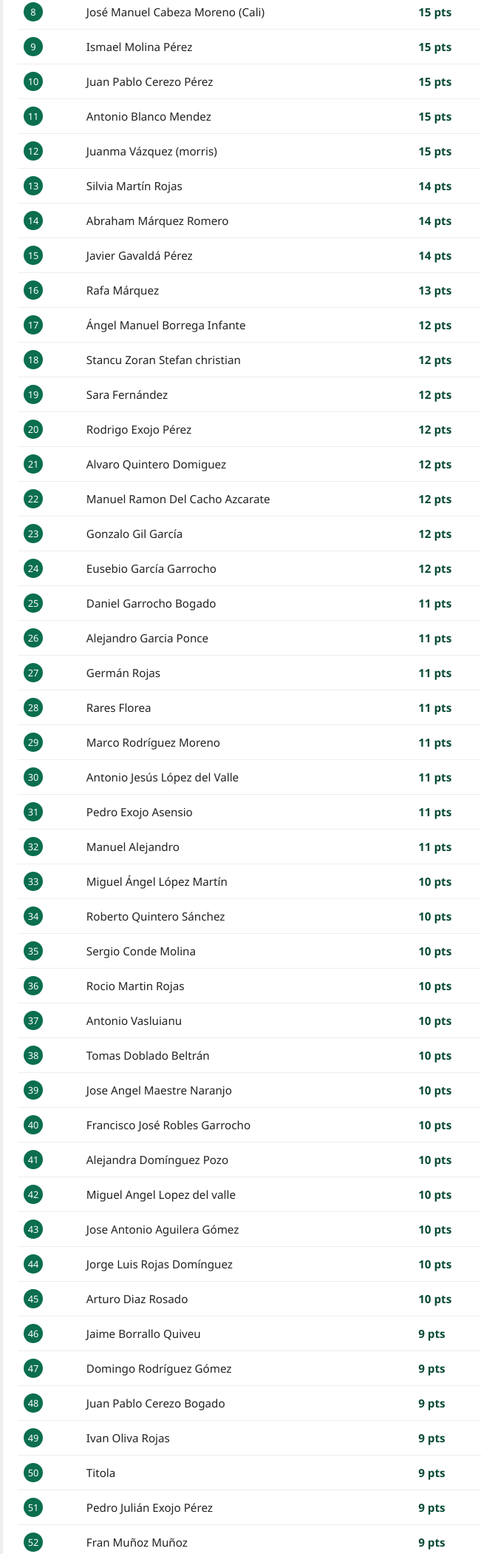
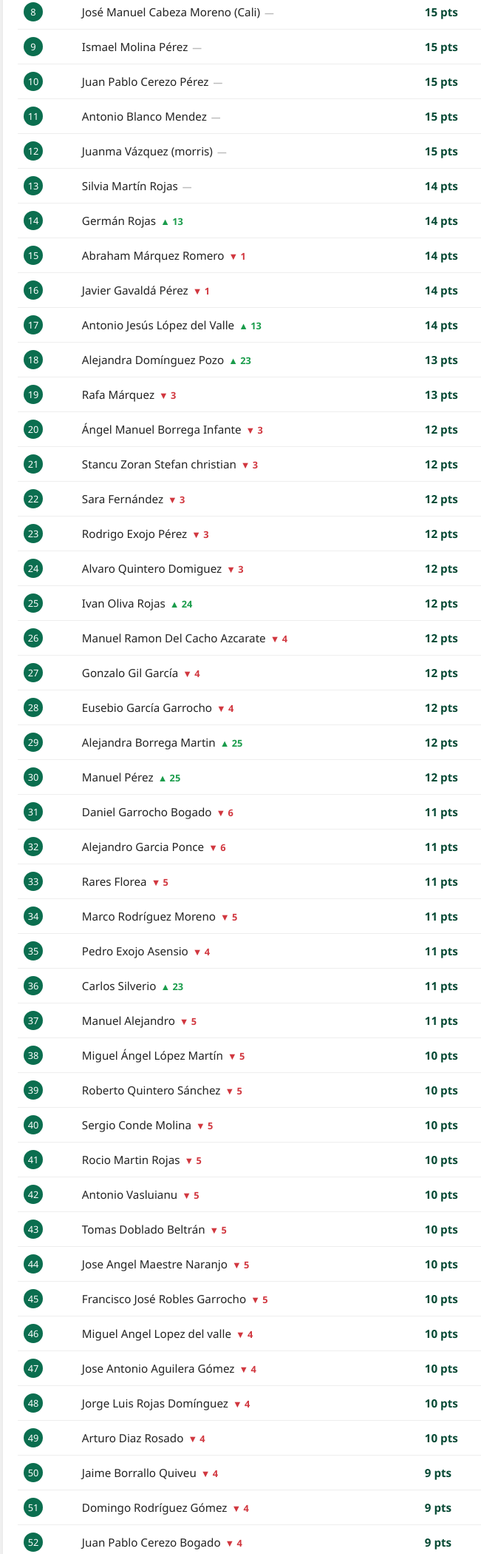
Before and after one commit to joserodinf/porra-mundial-2026, a plain HTML site: page index.html in a window 1280 px wide. Shown: the part 592-2692 px from the top of the page at 74% size, without its empty margins (102-753 px from the left). Drawn offline with Linux system fonts and the light colour scheme.

Commit message:
Add files via upload

```diff
--- a/datos.js
+++ b/datos.js
@@ -326,10 +326,83 @@ const partidos = [
   {
     fecha: "2026-07-09",
     equipos: "Cuartos de final (3 puntos por partido acertado)",
-    resultado: "en juego",
-    // Todavía no ha empezado: de momento todo el mundo a 0.
-    // Cuando terminen los 4 partidos, rellena aquí los puntos de cada uno (3 ptos por acierto).
-    puntos: {}
+    resultado: "Francia 2-0 Marruecos jugado; España-Bélgica, Noruega-Inglaterra y Argentina-Suiza pendientes",
+    // Solo se ha jugado Francia-Marruecos (2-0) por ahora. Los otros 3 partidos de cuartos
+    // siguen pendientes, así que de momento solo se han repartido los 3 puntos de ese partido.
+    // Cuando se jueguen los otros 3, suma aquí los puntos nuevos de cada participante.
+    puntos: {
+      "José Manuel Cabeza Moreno (Cali)": 0,
+      "Miguel Ángel López Martín": 0,
+      "Roberto Quintero Sánchez": 0,
+      "Sergio Conde Molina": 0,
+      "Jaime Borrallo Quiveu": 0,
+      "Carlos Molina Prieto": 0,
+      "Ángel Manuel Borrega Infante": 0,
+      "Stancu Zoran Stefan christian": 0,
+      "Rocio Martin Rojas": 0,
+      "Antonio Vasluianu": 0,
+      "Daniel Garrocho Bogado": 0,
+      "Sara Fernández": 0,
+      "Rodrigo Exojo Pérez": 0,
+      "Silvia Martín Rojas": 0,
+      "Ismael Molina Pérez": 0,
+      "Oscar De Haro Alcocer": 0,
+      "Domingo Rodríguez Gómez": 0,
+      "Tomas Doblado Beltrán": 0,
+      "Juan Pablo Cerezo Pérez": 0,
+      "Jose Angel Maestre Naranjo": 0,
+      "Juan Pablo Cerezo Bogado": 0,
+      "Rafael Bonilla García": 0,
+      "Alvaro Quintero Domiguez": 0,
+      "Alejandro Garcia Ponce": 0,
+      "Alejandro Quintero Vázquez": 0,
+      "Ivan Oliva Rojas": 3,
+      "Germán Rojas": 3,
+      "Arturo Díaz Prieto": 0,
+      "José Manuel Rodríguez Infante": 0,
+      "Pedro López": 0,
+      "Jesús Ortega": 0,
+      "Antonio Blanco Mendez": 0,
+      "Francisco José Robles Garrocho": 0,
+      "Titola": 0,
+      "Manuel Ramon Del Cacho Azcarate": 0,
+      "Abraham Márquez Romero": 0,
+      "Javier Gavaldá Pérez": 0,
+      "Alejandra Domínguez Pozo": 3,
+      "Miguel Angel Lopez del valle": 0,
+      "Rares Florea": 0,
+      "Francis Gil": 0,
+      "Joaquín Rodríguez Rodríguez": 0,
+      "Juan Luis Garcia Lopez": 0,
+      "José Manuel Molina García": 0,
+      "Marco Rodríguez Moreno": 0,
+      "Antonio Jesús López del Valle": 3,
+      "Pedro Exojo Asensio": 0,
+      "Pedro Julián Exojo Pérez": 0,
+      "Juanma Vázquez (morris)": 0,
+      "Carlos Silverio": 3,
+      "Gonzalo Gil García": 0,
+      "Jose Antonio Aguilera Gómez": 0,
+      "Borja Sierra Velázquez": 0,
+      "Juan Carlos Molina Camacho": 0,
+      "Jorge Luis Rojas Domínguez": 0,
+      "Eusebio García Garrocho": 0,
+      "Ismael Gómez Cumbreras": 0,
+      "Rafa Márquez": 0,
+      "Fran Muñoz Muñoz": 0,
+      "Jawe Gómez Franco": 0,
+      "Arturo Diaz Rosado": 0,
+      "Jonathan Domínguez Donoso": 0,
+      "Ángel Ponce de Leon Madueño": 0,
+      "José Vázquez Garrocho": 0,
+      "RoRo Riquelme": 0,
+      "Andrea Rodríguez": 0,
+      "Alejandra Borrega Martin": 3,
+      "Miguel García Garrocho": 0,
+      "Manuel Alejandro": 0,
+      "Manuel Pérez": 3,
+      "Isaías Vázquez Cabeza": 0
+    }
   }
 ];
 
@@ -340,8 +413,86 @@ const partidos = [
 //    "puntosRonda" si cambia el valor de los puntos.
 const puntosRonda = 3;
 const proximosPartidos = [
-  { local: "Francia", banderaLocal: "🇫🇷", visitante: "Marruecos", banderaVisitante: "🇲🇦", fecha: "Hoy", hora: "22:00" },
   { local: "España", banderaLocal: "🇪🇸", visitante: "Bélgica", banderaVisitante: "🇧🇪", fecha: "10 jul", hora: "21:00" },
   { local: "Noruega", banderaLocal: "🇳🇴", visitante: "Inglaterra", banderaVisitante: "🏴", fecha: "11 jul", hora: "23:00" },
   { local: "Argentina", banderaLocal: "🇦🇷", visitante: "Suiza", banderaVisitante: "🇨🇭", fecha: "12 jul", hora: "03:00" }
 ];
+
+// 4) Ranking justo antes de esta última actualización (para poder mostrar flechas de
+//    subida/bajada en la clasificación). Cada vez que actualices los puntos:
+//    1) antes de tocar nada, copia el orden ACTUAL de la clasificación aquí abajo
+//    2) luego actualiza los puntos de partidos arriba
+//    Así la web puede comparar el antes y el después.
+const rankingAnterior = [
+  "Pedro López",
+  "Oscar De Haro Alcocer",
+  "José Manuel Rodríguez Infante",
+  "José Manuel Molina García",
+  "Francis Gil",
+  "Borja Sierra Velázquez",
+  "Jonathan Domínguez Donoso",
+  "José Manuel Cabeza Moreno (Cali)",
+  "Ismael Molina Pérez",
+  "Juan Pablo Cerezo Pérez",
+  "Antonio Blanco Mendez",
+  "Juanma Vázquez (morris)",
+  "Silvia Martín Rojas",
+  "Abraham Márquez Romero",
+  "Javier Gavaldá Pérez",
+  "Rafa Márquez",
+  "Ángel Manuel Borrega Infante",
+  "Stancu Zoran Stefan christian",
+  "Sara Fernández",
+  "Rodrigo Exojo Pérez",
+  "Alvaro Quintero Domiguez",
+  "Manuel Ramon Del Cacho Azcarate",
+  "Gonzalo Gil García",
+  "Eusebio García Garrocho",
+  "Daniel Garrocho Bogado",
+  "Alejandro Garcia Ponce",
+  "Germán Rojas",
+  "Rares Florea",
+  "Marco Rodríguez Moreno",
+  "Antonio Jesús López del Valle",
+  "Pedro Exojo Asensio",
+  "Manuel Alejandro",
+  "Miguel Ángel López Martín",
+  "Roberto Quintero Sánchez",
+  "Sergio Conde Molina",
+  "Rocio Martin Rojas",
+  "Antonio Vasluianu",
+  "Tomas Doblado Beltrán",
+  "Jose Angel Maestre Naranjo",
+  "Francisco José Robles Garrocho",
+  "Alejandra Domínguez Pozo",
+  "Miguel Angel Lopez del valle",
+  "Jose Antonio Aguilera Gómez",
+  "Jorge Luis Rojas Domínguez",
+  "Arturo Diaz Rosado",
+  "Jaime Borrallo Quiveu",
+  "Domingo Rodríguez Gómez",
+  "Juan Pablo Cerezo Bogado",
+  "Ivan Oliva Rojas",
+  "Titola",
+  "Pedro Julián Exojo Pérez",
+  "Fran Muñoz Muñoz",
+  "Andrea Rodríguez",
+  "Alejandra Borrega Martin",
+  "Manuel Pérez",
+  "Carlos Molina Prieto",
+  "Arturo Díaz Prieto",
+  "Juan Luis Garcia Lopez",
+  "Carlos Silverio",
+  "Ismael Gómez Cumbreras",
+  "Jawe Gómez Franco",
+  "RoRo Riquelme",
+  "Isaías Vázquez Cabeza",
+  "Jesús Ortega",
+  "Ángel Ponce de Leon Madueño",
+  "José Vázquez Garrocho",
+  "Rafael Bonilla García",
+  "Alejandro Quintero Vázquez",
+  "Joaquín Rodríguez Rodríguez",
+  "Miguel García Garrocho",
+  "Juan Carlos Molina Camacho"
+];
--- a/index.html
+++ b/index.html
@@ -212,6 +212,15 @@
     text-transform:none;
     border-bottom:none;
   }
+  .cambio-puesto{
+    display:inline-block;
+    margin-left:6px;
+    font-size:.8rem;
+    font-weight:700;
+  }
+  .cambio-puesto.sube{ color:#1a9c4b; }
+  .cambio-puesto.baja{ color:#d1373f; }
+  .cambio-puesto.igual{ color:#bbb; }
 </style>
 </head>
 <body>
@@ -267,6 +276,12 @@
     .map(p => ({ nombre: p, puntos: totales[p] }))
     .sort((a,b) => b.puntos - a.puntos);
 
+  // --- puestos anteriores (para las flechas de subida/bajada) ---
+  const puestoAnterior = {};
+  if(typeof rankingAnterior !== "undefined" && Array.isArray(rankingAnterior)){
+    rankingAnterior.forEach((nombre, i) => { puestoAnterior[nombre] = i + 1; });
+  }
+
   const tbody = document.querySelector("#tabla-clasificacion tbody");
   ranking.forEach((r, i) => {
     const puesto = i+1;
@@ -275,10 +290,22 @@
     else if(puesto===2) clase="plata";
     else if(puesto===3) clase="bronce";
 
+    let cambioHtml = "";
+    const anterior = puestoAnterior[r.nombre];
+    if(anterior !== undefined){
+      if(anterior > puesto){
+        cambioHtml = `<span class="cambio-puesto sube" title="Sube ${anterior - puesto} puesto(s)">▲ ${anterior - puesto}</span>`;
+      } else if(anterior < puesto){
+        cambioHtml = `<span class="cambio-puesto baja" title="Baja ${puesto - anterior} puesto(s)">▼ ${puesto - anterior}</span>`;
+      } else {
+        cambioHtml = `<span class="cambio-puesto igual" title="Se mantiene">—</span>`;
+      }
+    }
+
     const tr = document.createElement("tr");
     tr.innerHTML = `
       <td><span class="puesto ${clase}">${puesto}</span></td>
-      <td>${r.nombre}</td>
+      <td>${r.nombre}${cambioHtml}</td>
       <td class="puntos-total">${r.puntos} pts</td>
     `;
     tbody.appendChild(tr);
```
